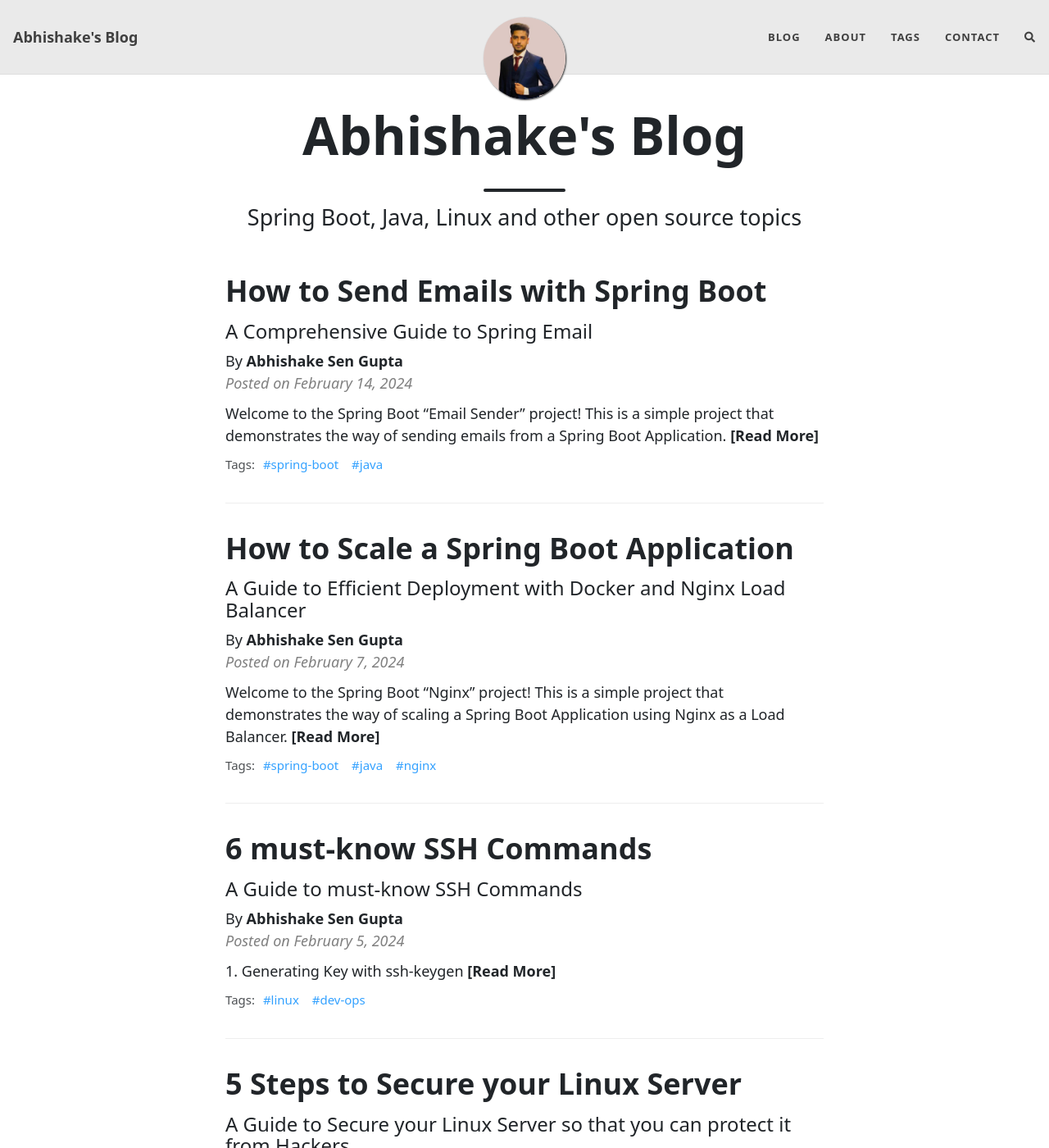
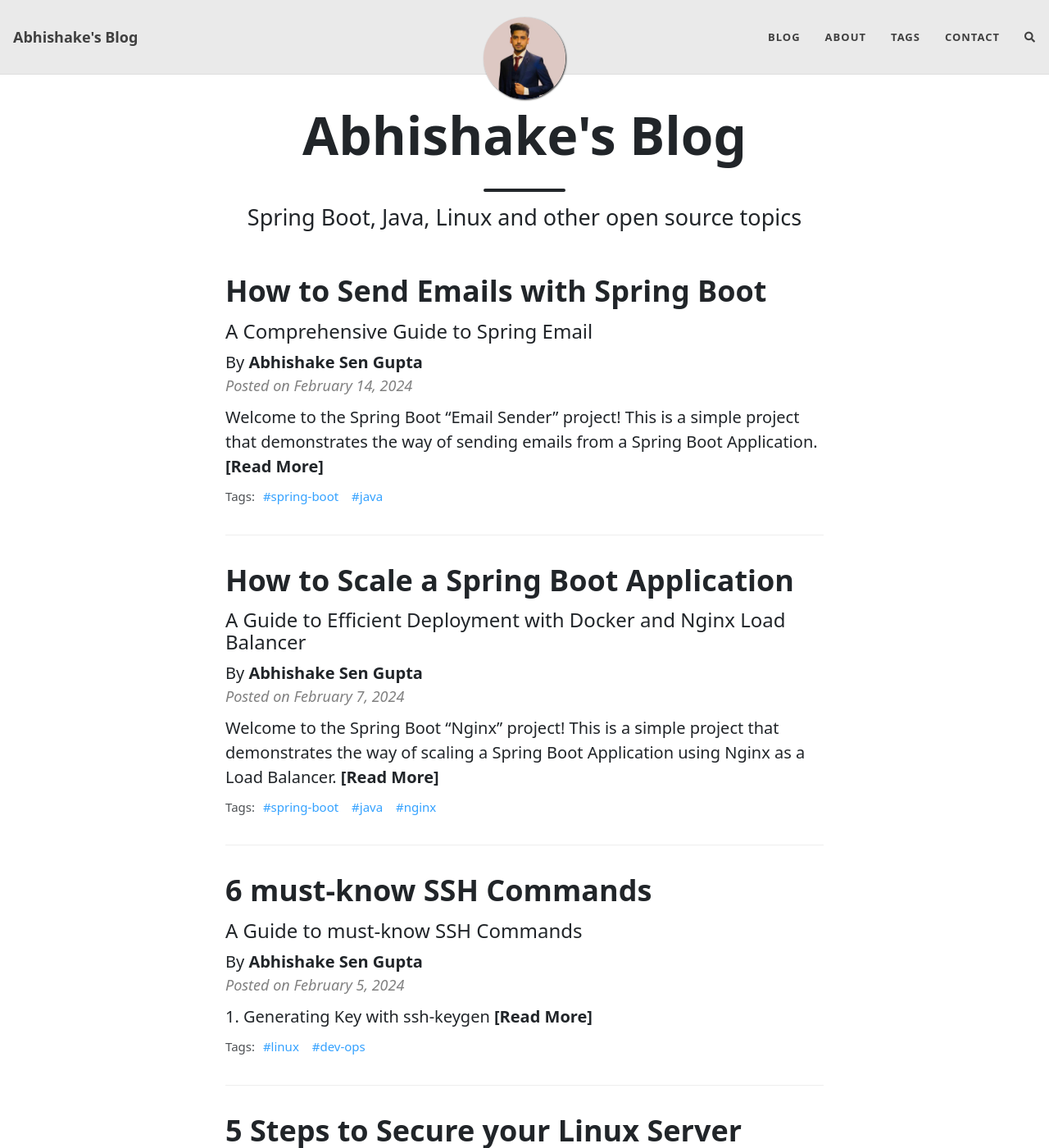
Before and after one commit to Abhishake63/abhishake.github.io, a Jekyll site: the page built from index.html, in a window 1280 px wide and 1400 px high. Shown: the whole window at 82% size. Built offline with Jekyll 4.4.1, drawn with Linux system fonts in a browser that asks for light colours; nearby versions of some CDN libraries; the list of posts is cut into pages by our own code; comment, search, counter and statistics services are not loaded.

Commit message:
reset font size

```diff
--- a/assets/css/beautifuljekyll.css
+++ b/assets/css/beautifuljekyll.css
@@ -16,7 +16,7 @@ html {
 
 body {
   font-family: system-ui,-apple-system,"Segoe UI",Roboto,"Helvetica Neue",Arial,"Noto Sans","Liberation Sans",sans-serif,"Apple Color Emoji","Segoe UI Emoji","Segoe UI Symbol","Noto Color Emoji";
-  font-size: 1.125rem;
+  font-size: 125%;
   color: {{ site.text-col | default: "#212529" }};
   position: relative;
   background-color: {{ site.page-col | default: "#FFFFFF" }};
```
